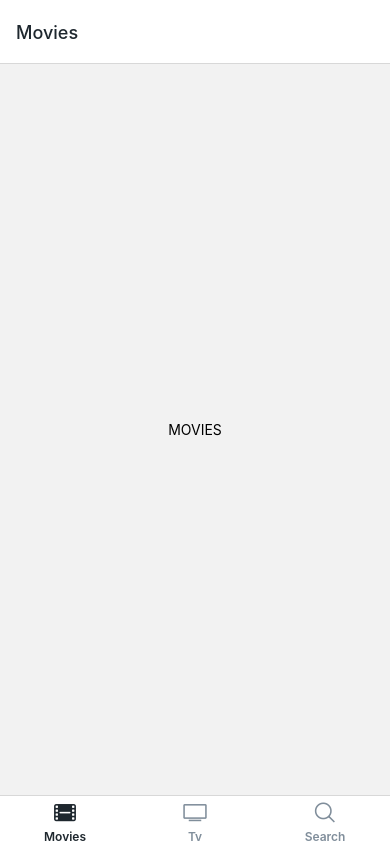
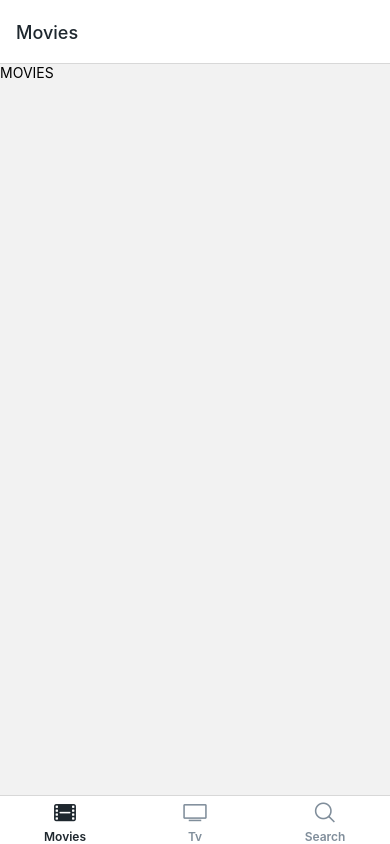
Before and after one commit to Alpaca92/noovies, a React Native app: screen /Movies in a window 390 px wide. Built offline with nearby package versions, Linux system fonts and the light colour scheme.

Commit message:
#2.14 Styled Components (10:14)

```diff
--- a/package.json
+++ b/package.json
@@ -22,7 +22,8 @@
     "react-native": "0.72.4",
     "react-native-gesture-handler": "~2.12.0",
     "react-native-safe-area-context": "4.6.3",
-    "react-native-screens": "~3.22.0"
+    "react-native-screens": "~3.22.0",
+    "styled-components": "^6.0.7"
   },
   "devDependencies": {
     "@babel/core": "^7.20.0"
--- a/screens/Movies.js
+++ b/screens/Movies.js
@@ -1,12 +1,17 @@
 import React from 'react';
 import { Text, TouchableOpacity } from 'react-native';
+import styled from 'styled-components/native';
+
+const Btn = styled.TouchableOpacity`
+  flex: 1;
+  justify-content: 'center';
+  align-items: 'center';
+`;
 
 const Movies = ({ navigation: { navigate } }) => (
-  <TouchableOpacity
-    onPress={() => navigate('Stack', { screen: 'Three' })}
-    style={{ flex: 1, justifyContent: 'center', alignItems: 'center' }}>
+  <Btn onPress={() => navigate('Stack', { screen: 'Three' })}>
     <Text>MOVIES</Text>
-  </TouchableOpacity>
+  </Btn>
 );
 
 export default Movies;
```
Also changed, not shown: 1 other file (tests, documents, lock files or other folders).
